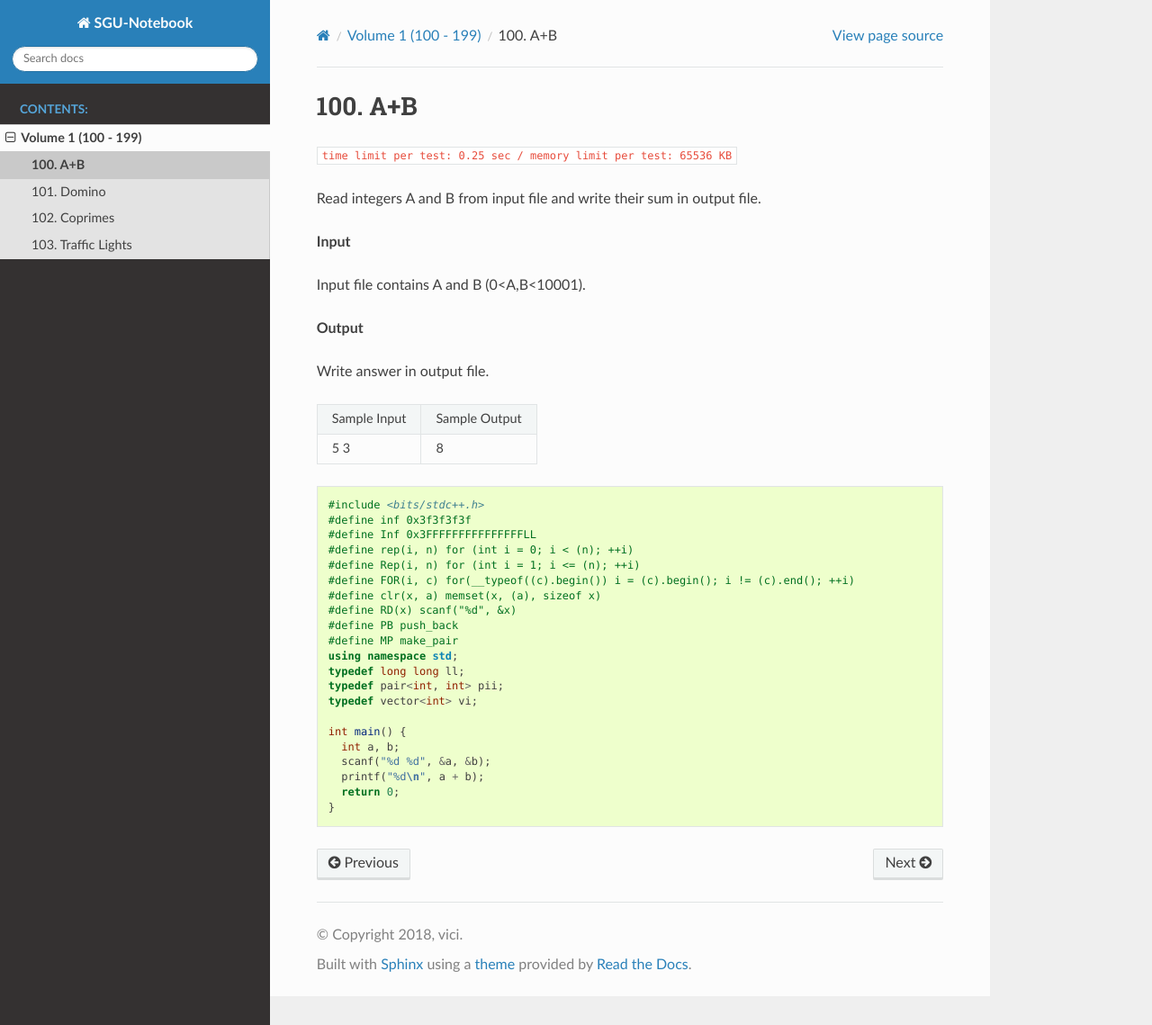
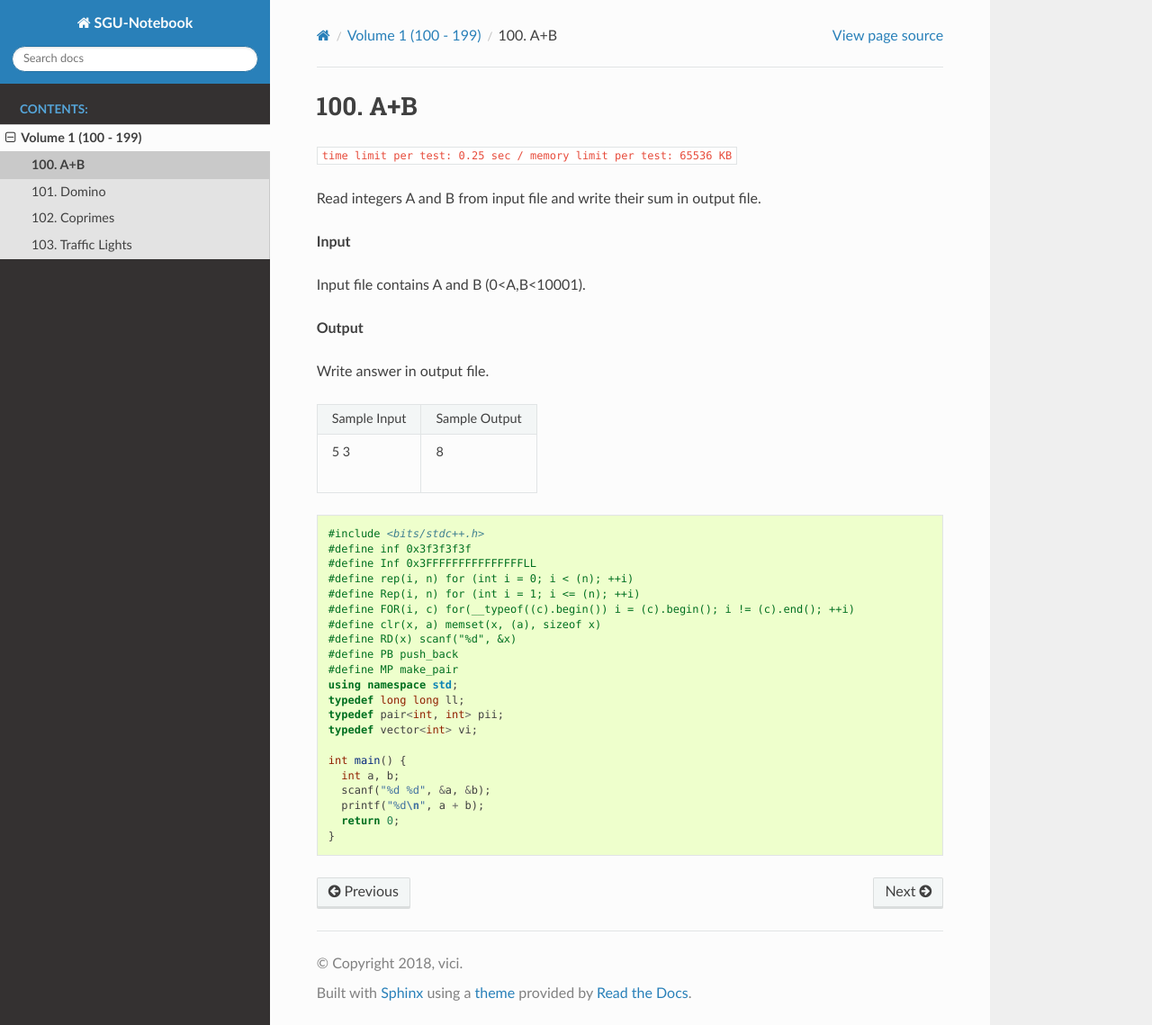
Before and after one commit to veecci/notebook-sgu, a Sphinx documentation site: the page built from source/100.rst, in a window 1280 px wide and 1139 px high. Shown: the whole window at 90% size. Built offline with Sphinx 7.4.7 and the Read the Docs theme 2.0.0, drawn with Linux system fonts in a browser that asks for light colours.

Commit message:
MOD: check table

```diff
--- a/source/100.rst
+++ b/source/100.rst
@@ -15,11 +15,11 @@ Input file contains A and B (0<A,B<10001).
 
 Write answer in output file.
 
-+----------------+-----------------+
-|  Sample Input  |  Sample Output  |
-+----------------+-----------------+
-| 5 3            |  8              |
-+----------------+-----------------+
++----------------+----------------+
+|Sample Input    |Sample Output   |
++----------------+----------------+
+| | 5 3          | | 8            |
++----------------+----------------+
 
 .. code-block:: cpp
 
```
